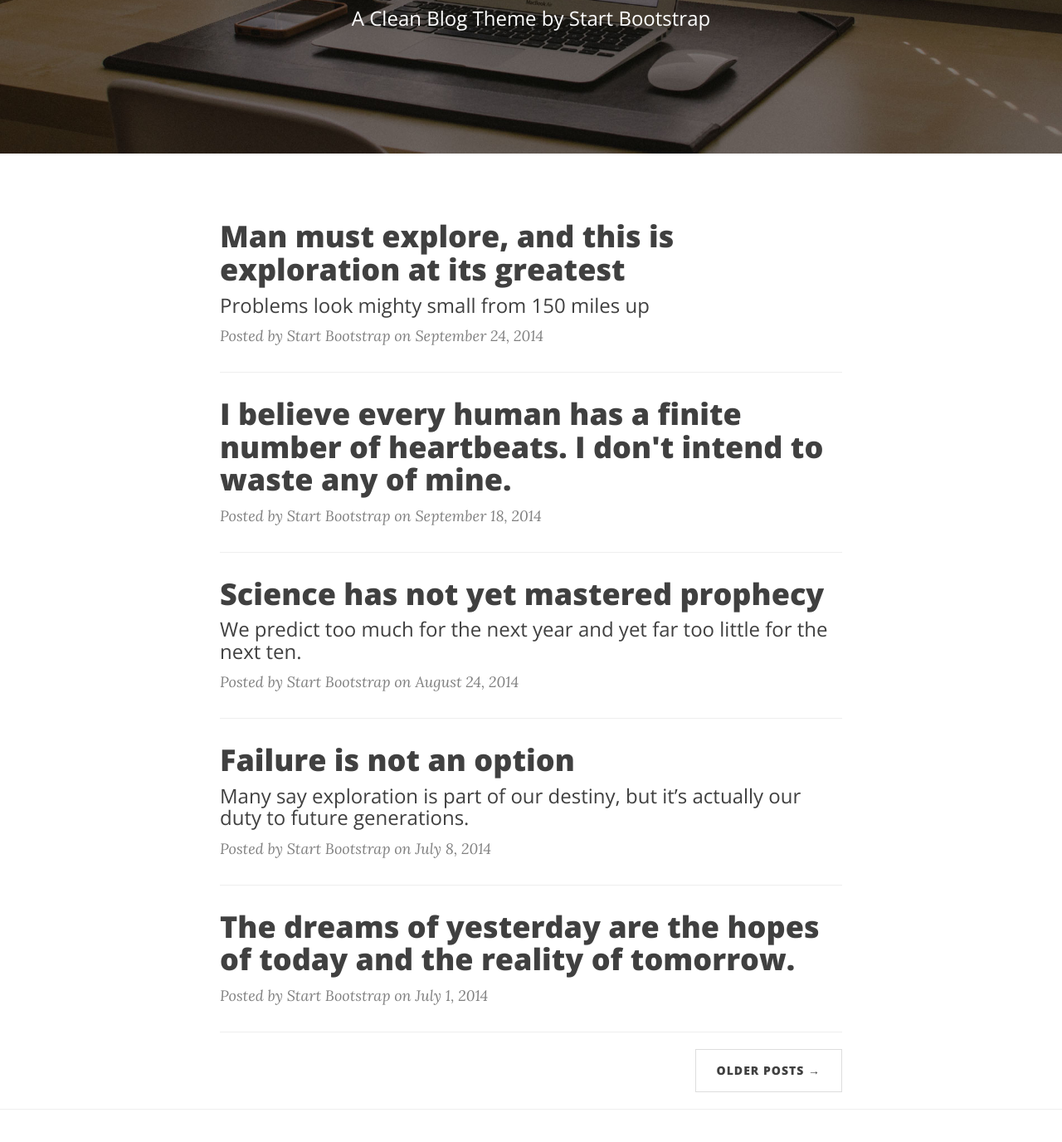
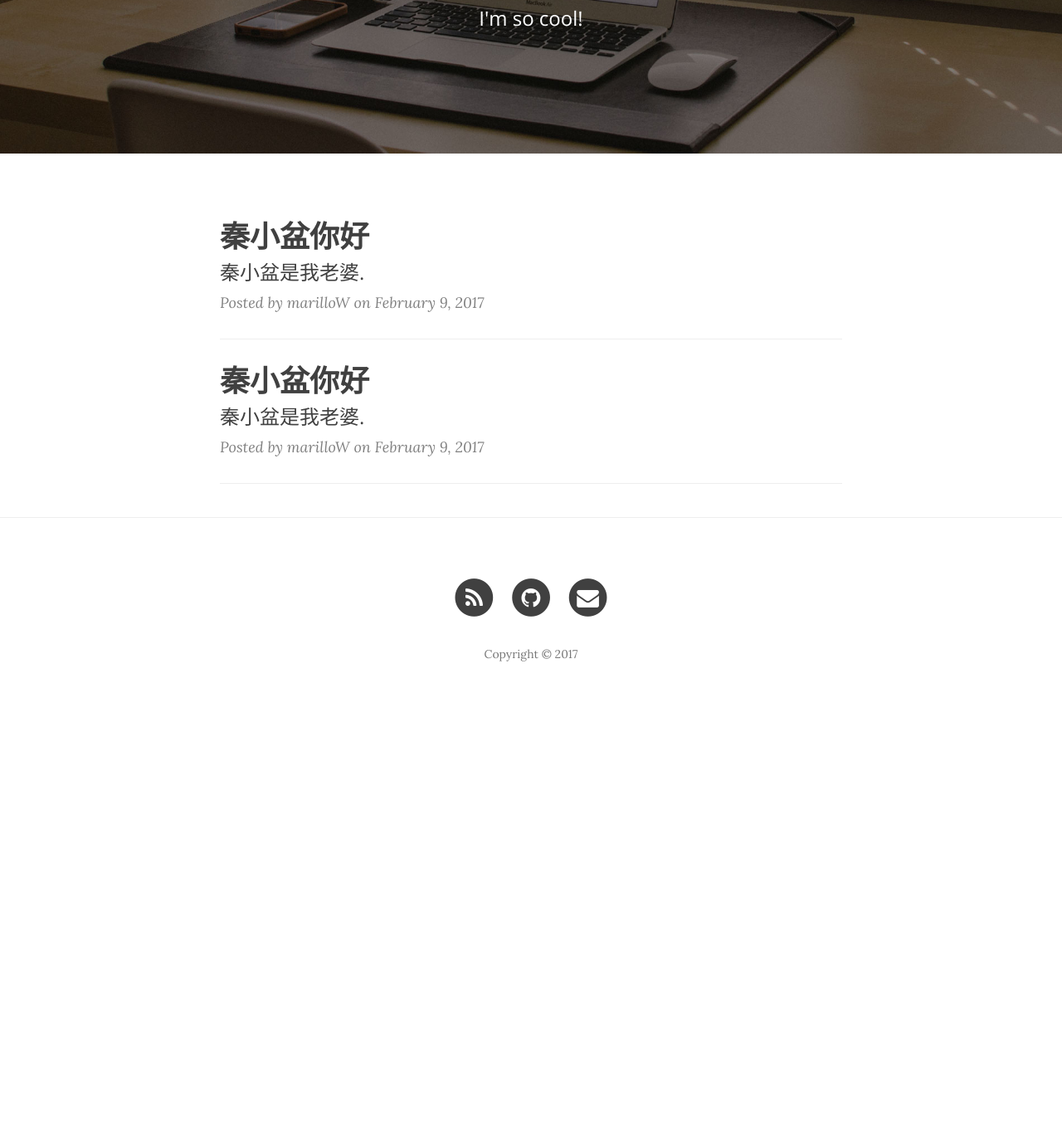
Before and after one commit to badmarillo/qinbushou.github.io, a Jekyll site: the page built from index.html, in a window 1280 px wide and 1400 px high, scrolled down 263 px. Shown: the top 1376 px of the window at 83% size. Built offline with Jekyll 4.4.1, drawn with Linux system fonts in a browser that asks for light colours; nearby versions of some CDN libraries; the list of posts is cut into pages by our own code; after the commit the page ends 1127 px from its top, so only the background shows below that; some of the changed text lies outside the part shown.

Commit message:
change post

```diff
--- a/_config.yml
+++ b/_config.yml
@@ -2,7 +2,7 @@
 title: marilloW
 header-img: img/home-bg.jpg
 email: qs_soul@163.com
-copyright_name: Your/Project/Corporate Name
+# copyright_name: Your/Project/Corporate Name
 description: "I'm so cool!"
 baseurl: "/qinbushou.github.io"
 # url: "http://yourdomain.com"
--- a/_posts/2014-06-10-dinosaurs.markdown
+++ b/_posts/2014-06-10-dinosaurs.markdown
@@ -1,13 +1,13 @@
 ---
 layout:     post
-title:      "Dinosaurs are extinct today"
-subtitle:   "because they lacked opposable thumbs and the brainpower to build a space program."
-date:       2014-06-10 12:00:00
-author:     "Start Bootstrap"
+title:      "秦小盆你好"
+subtitle:   "秦小盆是我老婆."
+date:       2017-02-09 15:51:00
+author:     "marilloW"
 header-img: "img/post-bg-01.jpg"
 ---
-
-<p>Never in all their history have men been able truly to conceive of the world as one: a single sphere, a globe, having the qualities of a globe, a round earth in which all the directions eventually meet, in which there is no center because every point, or none, is center — an equal earth which all men occupy as equals. The airman's earth, if free men make it, will be truly round: a globe in practice, not in theory.</p>
+<p>恍恍惚惚和红红火火 测试</p>
+<!-- <p>Never in all their history have men been able truly to conceive of the world as one: a single sphere, a globe, having the qualities of a globe, a round earth in which all the directions eventually meet, in which there is no center because every point, or none, is center — an equal earth which all men occupy as equals. The airman's earth, if free men make it, will be truly round: a globe in practice, not in theory.</p>
 
 <p>Science cuts two ways, of course; its products can be used for both good and evil. But there's no turning back from science. The early warnings about technological dangers also come from science.</p>
 
@@ -40,4 +40,4 @@ header-img: "img/post-bg-01.jpg"
 
 <p>As I stand out here in the wonders of the unknown at Hadley, I sort of realize there’s a fundamental truth to our nature, Man must explore, and this is exploration at its greatest.</p>
 
-<p>Placeholder text by <a href="http://spaceipsum.com/">Space Ipsum</a>. Photographs by <a href="https://www.flickr.com/photos/nasacommons/">NASA on The Commons</a>.</p>
+<p>Placeholder text by <a href="http://spaceipsum.com/">Space Ipsum</a>. Photographs by <a href="https://www.flickr.com/photos/nasacommons/">NASA on The Commons</a>.</p> -->
--- a/_posts/2014-07-08-failure-is-not-an-option.markdown
+++ /dev/null
@@ -1,43 +0,0 @@
----
-layout:     post
-title:      "Failure is not an option"
-subtitle:   "Many say exploration is part of our destiny, but it’s actually our duty to future generations."
-date:       2014-07-08 12:00:00
-author:     "Start Bootstrap"
-header-img: "img/post-bg-03.jpg"
----
-
-<p>Never in all their history have men been able truly to conceive of the world as one: a single sphere, a globe, having the qualities of a globe, a round earth in which all the directions eventually meet, in which there is no center because every point, or none, is center — an equal earth which all men occupy as equals. The airman's earth, if free men make it, will be truly round: a globe in practice, not in theory.</p>
-
-<p>Science cuts two ways, of course; its products can be used for both good and evil. But there's no turning back from science. The early warnings about technological dangers also come from science.</p>
-
-<p>What was most significant about the lunar voyage was not that man set foot on the Moon but that they set eye on the earth.</p>
-
-<p>A Chinese tale tells of some men sent to harm a young girl who, upon seeing her beauty, become her protectors rather than her violators. That's how I felt seeing the Earth for the first time. I could not help but love and cherish her.</p>
-
-<p>For those who have seen the Earth from space, and for the hundreds and perhaps thousands more who will, the experience most certainly changes your perspective. The things that we share in our world are far more valuable than those which divide us.</p>
-
-<h2 class="section-heading">The Final Frontier</h2>
-
-<p>There can be no thought of finishing for ‘aiming for the stars.’ Both figuratively and literally, it is a task to occupy the generations. And no matter how much progress one makes, there is always the thrill of just beginning.</p>
-
-<p>There can be no thought of finishing for ‘aiming for the stars.’ Both figuratively and literally, it is a task to occupy the generations. And no matter how much progress one makes, there is always the thrill of just beginning.</p>
-
-<blockquote>The dreams of yesterday are the hopes of today and the reality of tomorrow. Science has not yet mastered prophecy. We predict too much for the next year and yet far too little for the next ten.</blockquote>
-
-<p>Spaceflights cannot be stopped. This is not the work of any one man or even a group of men. It is a historical process which mankind is carrying out in accordance with the natural laws of human development.</p>
-
-<h2 class="section-heading">Reaching for the Stars</h2>
-
-<p>As we got further and further away, it [the Earth] diminished in size. Finally it shrank to the size of a marble, the most beautiful you can imagine. That beautiful, warm, living object looked so fragile, so delicate, that if you touched it with a finger it would crumble and fall apart. Seeing this has to change a man.</p>
-
-<a href="#">
-    <img src="{{ site.baseurl }}/img/post-sample-image.jpg" alt="Post Sample Image">
-</a>
-<span class="caption text-muted">To go places and do things that have never been done before – that’s what living is all about.</span>
-
-<p>Space, the final frontier. These are the voyages of the Starship Enterprise. Its five-year mission: to explore strange new worlds, to seek out new life and new civilizations, to boldly go where no man has gone before.</p>
-
-<p>As I stand out here in the wonders of the unknown at Hadley, I sort of realize there’s a fundamental truth to our nature, Man must explore, and this is exploration at its greatest.</p>
-
-<p>Placeholder text by <a href="http://spaceipsum.com/">Space Ipsum</a>. Photographs by <a href="https://www.flickr.com/photos/nasacommons/">NASA on The Commons</a>.</p>
--- a/_posts/2014-08-24-science-has-not-yet-mastered-prophecy.markdown
+++ /dev/null
@@ -1,43 +0,0 @@
----
-layout:     post
-title:      "Science has not yet mastered prophecy"
-subtitle:   "We predict too much for the next year and yet far too little for the next ten."
-date:       2014-08-24 12:00:00
-author:     "Start Bootstrap"
-header-img: "img/post-bg-04.jpg"
----
-
-<p>Never in all their history have men been able truly to conceive of the world as one: a single sphere, a globe, having the qualities of a globe, a round earth in which all the directions eventually meet, in which there is no center because every point, or none, is center — an equal earth which all men occupy as equals. The airman's earth, if free men make it, will be truly round: a globe in practice, not in theory.</p>
-
-<p>Science cuts two ways, of course; its products can be used for both good and evil. But there's no turning back from science. The early warnings about technological dangers also come from science.</p>
-
-<p>What was most significant about the lunar voyage was not that man set foot on the Moon but that they set eye on the earth.</p>
-
-<p>A Chinese tale tells of some men sent to harm a young girl who, upon seeing her beauty, become her protectors rather than her violators. That's how I felt seeing the Earth for the first time. I could not help but love and cherish her.</p>
-
-<p>For those who have seen the Earth from space, and for the hundreds and perhaps thousands more who will, the experience most certainly changes your perspective. The things that we share in our world are far more valuable than those which divide us.</p>
-
-<h2 class="section-heading">The Final Frontier</h2>
-
-<p>There can be no thought of finishing for ‘aiming for the stars.’ Both figuratively and literally, it is a task to occupy the generations. And no matter how much progress one makes, there is always the thrill of just beginning.</p>
-
-<p>There can be no thought of finishing for ‘aiming for the stars.’ Both figuratively and literally, it is a task to occupy the generations. And no matter how much progress one makes, there is always the thrill of just beginning.</p>
-
-<blockquote>The dreams of yesterday are the hopes of today and the reality of tomorrow. Science has not yet mastered prophecy. We predict too much for the next year and yet far too little for the next ten.</blockquote>
-
-<p>Spaceflights cannot be stopped. This is not the work of any one man or even a group of men. It is a historical process which mankind is carrying out in accordance with the natural laws of human development.</p>
-
-<h2 class="section-heading">Reaching for the Stars</h2>
-
-<p>As we got further and further away, it [the Earth] diminished in size. Finally it shrank to the size of a marble, the most beautiful you can imagine. That beautiful, warm, living object looked so fragile, so delicate, that if you touched it with a finger it would crumble and fall apart. Seeing this has to change a man.</p>
-
-<a href="#">
-    <img src="{{ site.baseurl }}/img/post-sample-image.jpg" alt="Post Sample Image">
-</a>
-<span class="caption text-muted">To go places and do things that have never been done before – that’s what living is all about.</span>
-
-<p>Space, the final frontier. These are the voyages of the Starship Enterprise. Its five-year mission: to explore strange new worlds, to seek out new life and new civilizations, to boldly go where no man has gone before.</p>
-
-<p>As I stand out here in the wonders of the unknown at Hadley, I sort of realize there’s a fundamental truth to our nature, Man must explore, and this is exploration at its greatest.</p>
-
-<p>Placeholder text by <a href="http://spaceipsum.com/">Space Ipsum</a>. Photographs by <a href="https://www.flickr.com/photos/nasacommons/">NASA on The Commons</a>.</p>
--- a/_posts/2014-09-18-i-believe.markdown
+++ /dev/null
@@ -1,42 +0,0 @@
----
-layout:     post
-title:      "I believe every human has a finite number of heartbeats. I don't intend to waste any of mine."
-date:       2014-09-18 12:00:00
-author:     "Start Bootstrap"
-header-img: "img/post-bg-05.jpg"
----
-
-<p>Never in all their history have men been able truly to conceive of the world as one: a single sphere, a globe, having the qualities of a globe, a round earth in which all the directions eventually meet, in which there is no center because every point, or none, is center — an equal earth which all men occupy as equals. The airman's earth, if free men make it, will be truly round: a globe in practice, not in theory.</p>
-
-<p>Science cuts two ways, of course; its products can be used for both good and evil. But there's no turning back from science. The early warnings about technological dangers also come from science.</p>
-
-<p>What was most significant about the lunar voyage was not that man set foot on the Moon but that they set eye on the earth.</p>
-
-<p>A Chinese tale tells of some men sent to harm a young girl who, upon seeing her beauty, become her protectors rather than her violators. That's how I felt seeing the Earth for the first time. I could not help but love and cherish her.</p>
-
-<p>For those who have seen the Earth from space, and for the hundreds and perhaps thousands more who will, the experience most certainly changes your perspective. The things that we share in our world are far more valuable than those which divide us.</p>
-
-<h2 class="section-heading">The Final Frontier</h2>
-
-<p>There can be no thought of finishing for ‘aiming for the stars.’ Both figuratively and literally, it is a task to occupy the generations. And no matter how much progress one makes, there is always the thrill of just beginning.</p>
-
-<p>There can be no thought of finishing for ‘aiming for the stars.’ Both figuratively and literally, it is a task to occupy the generations. And no matter how much progress one makes, there is always the thrill of just beginning.</p>
-
-<blockquote>The dreams of yesterday are the hopes of today and the reality of tomorrow. Science has not yet mastered prophecy. We predict too much for the next year and yet far too little for the next ten.</blockquote>
-
-<p>Spaceflights cannot be stopped. This is not the work of any one man or even a group of men. It is a historical process which mankind is carrying out in accordance with the natural laws of human development.</p>
-
-<h2 class="section-heading">Reaching for the Stars</h2>
-
-<p>As we got further and further away, it [the Earth] diminished in size. Finally it shrank to the size of a marble, the most beautiful you can imagine. That beautiful, warm, living object looked so fragile, so delicate, that if you touched it with a finger it would crumble and fall apart. Seeing this has to change a man.</p>
-
-<a href="#">
-    <img src="{{ site.baseurl }}/img/post-sample-image.jpg" alt="Post Sample Image">
-</a>
-<span class="caption text-muted">To go places and do things that have never been done before – that’s what living is all about.</span>
-
-<p>Space, the final frontier. These are the voyages of the Starship Enterprise. Its five-year mission: to explore strange new worlds, to seek out new life and new civilizations, to boldly go where no man has gone before.</p>
-
-<p>As I stand out here in the wonders of the unknown at Hadley, I sort of realize there’s a fundamental truth to our nature, Man must explore, and this is exploration at its greatest.</p>
-
-<p>Placeholder text by <a href="http://spaceipsum.com/">Space Ipsum</a>. Photographs by <a href="https://www.flickr.com/photos/nasacommons/">NASA on The Commons</a>.</p>
--- a/_posts/2014-09-24-man-must-explore.markdown
+++ /dev/null
@@ -1,43 +0,0 @@
----
-layout:     post
-title:      "Man must explore, and this is exploration at its greatest"
-subtitle:   "Problems look mighty small from 150 miles up"
-date:       2014-09-24 12:00:00
-author:     "Start Bootstrap"
-header-img: "img/post-bg-06.jpg"
----
-
-<p>Never in all their history have men been able truly to conceive of the world as one: a single sphere, a globe, having the qualities of a globe, a round earth in which all the directions eventually meet, in which there is no center because every point, or none, is center — an equal earth which all men occupy as equals. The airman's earth, if free men make it, will be truly round: a globe in practice, not in theory.</p>
-
-<p>Science cuts two ways, of course; its products can be used for both good and evil. But there's no turning back from science. The early warnings about technological dangers also come from science.</p>
-
-<p>What was most significant about the lunar voyage was not that man set foot on the Moon but that they set eye on the earth.</p>
-
-<p>A Chinese tale tells of some men sent to harm a young girl who, upon seeing her beauty, become her protectors rather than her violators. That's how I felt seeing the Earth for the first time. I could not help but love and cherish her.</p>
-
-<p>For those who have seen the Earth from space, and for the hundreds and perhaps thousands more who will, the experience most certainly changes your perspective. The things that we share in our world are far more valuable than those which divide us.</p>
-
-<h2 class="section-heading">The Final Frontier</h2>
-
-<p>There can be no thought of finishing for ‘aiming for the stars.’ Both figuratively and literally, it is a task to occupy the generations. And no matter how much progress one makes, there is always the thrill of just beginning.</p>
-
-<p>There can be no thought of finishing for ‘aiming for the stars.’ Both figuratively and literally, it is a task to occupy the generations. And no matter how much progress one makes, there is always the thrill of just beginning.</p>
-
-<blockquote>The dreams of yesterday are the hopes of today and the reality of tomorrow. Science has not yet mastered prophecy. We predict too much for the next year and yet far too little for the next ten.</blockquote>
-
-<p>Spaceflights cannot be stopped. This is not the work of any one man or even a group of men. It is a historical process which mankind is carrying out in accordance with the natural laws of human development.</p>
-
-<h2 class="section-heading">Reaching for the Stars</h2>
-
-<p>As we got further and further away, it [the Earth] diminished in size. Finally it shrank to the size of a marble, the most beautiful you can imagine. That beautiful, warm, living object looked so fragile, so delicate, that if you touched it with a finger it would crumble and fall apart. Seeing this has to change a man.</p>
-
-<a href="#">
-    <img src="{{ site.baseurl }}/img/post-sample-image.jpg" alt="Post Sample Image">
-</a>
-<span class="caption text-muted">To go places and do things that have never been done before – that’s what living is all about.</span>
-
-<p>Space, the final frontier. These are the voyages of the Starship Enterprise. Its five-year mission: to explore strange new worlds, to seek out new life and new civilizations, to boldly go where no man has gone before.</p>
-
-<p>As I stand out here in the wonders of the unknown at Hadley, I sort of realize there’s a fundamental truth to our nature, Man must explore, and this is exploration at its greatest.</p>
-
-<p>Placeholder text by <a href="http://spaceipsum.com/">Space Ipsum</a>. Photographs by <a href="https://www.flickr.com/photos/nasacommons/">NASA on The Commons</a>.</p>
--- a/_posts/2014-07-01-dreams.markdown
+++ b/_posts/2017-02-09-try.markdown
@@ -1,12 +1,13 @@
 ---
 layout:     post
-title:      "The dreams of yesterday are the hopes of today and the reality of tomorrow."
-date:       2014-07-01 12:00:00
-author:     "Start Bootstrap"
-header-img: "img/post-bg-02.jpg"
+title:      "秦小盆你好"
+subtitle:   "秦小盆是我老婆."
+date:       2017-02-09 15:51:00
+author:     "marilloW"
+header-img: "img/post-bg-01.jpg"
 ---
-
-<p>Never in all their history have men been able truly to conceive of the world as one: a single sphere, a globe, having the qualities of a globe, a round earth in which all the directions eventually meet, in which there is no center because every point, or none, is center — an equal earth which all men occupy as equals. The airman's earth, if free men make it, will be truly round: a globe in practice, not in theory.</p>
+<p>恍恍惚惚和红红火火 测试</p>
+<!-- <p>Never in all their history have men been able truly to conceive of the world as one: a single sphere, a globe, having the qualities of a globe, a round earth in which all the directions eventually meet, in which there is no center because every point, or none, is center — an equal earth which all men occupy as equals. The airman's earth, if free men make it, will be truly round: a globe in practice, not in theory.</p>
 
 <p>Science cuts two ways, of course; its products can be used for both good and evil. But there's no turning back from science. The early warnings about technological dangers also come from science.</p>
 
@@ -39,4 +40,4 @@ header-img: "img/post-bg-02.jpg"
 
 <p>As I stand out here in the wonders of the unknown at Hadley, I sort of realize there’s a fundamental truth to our nature, Man must explore, and this is exploration at its greatest.</p>
 
-<p>Placeholder text by <a href="http://spaceipsum.com/">Space Ipsum</a>. Photographs by <a href="https://www.flickr.com/photos/nasacommons/">NASA on The Commons</a>.</p>
+<p>Placeholder text by <a href="http://spaceipsum.com/">Space Ipsum</a>. Photographs by <a href="https://www.flickr.com/photos/nasacommons/">NASA on The Commons</a>.</p> -->
--- a/index.html
+++ b/index.html
@@ -1,6 +1,6 @@
 ---
 layout: page
-description: "A Clean Blog Theme by Start Bootstrap"
+description: "I'm so cool!"
 ---
 
 {% for post in paginator.posts %}
```
